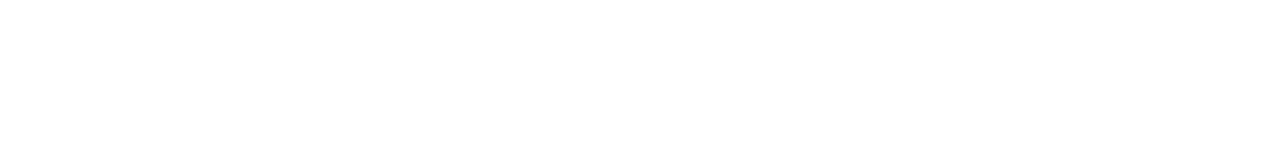
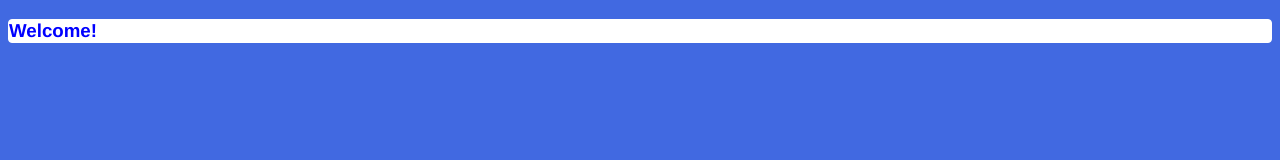
Before and after one commit to xc0de113/MC_PORT, a plain HTML site: page index.html in a window 1280 px wide. Drawn offline with Linux system fonts and the light colour scheme.

Commit message:
Update index.html

```diff
--- a/index.html
+++ b/index.html
@@ -2,10 +2,19 @@
 <html>
 <head>
 <style>
-
+.title {
+  font-family: Helvetica;
+  color: blue;
+  background: white;
+  border: 1px solid white;
+  border-radius: 4px;
+}
+body {
+  background: royalblue;
+}
 </style>
 </head>
 <body>
-
+  <h3 class="title">Welcome!</h3>
 </body>
 </html>
```
